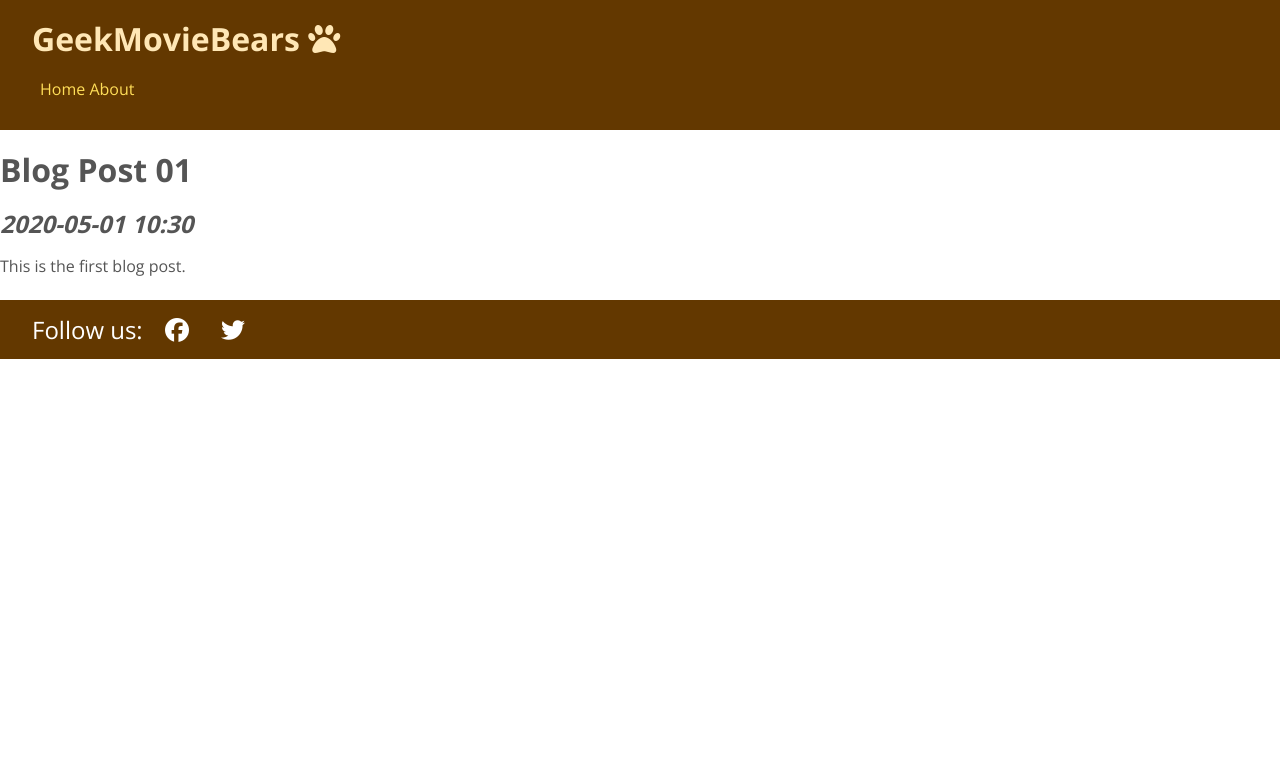
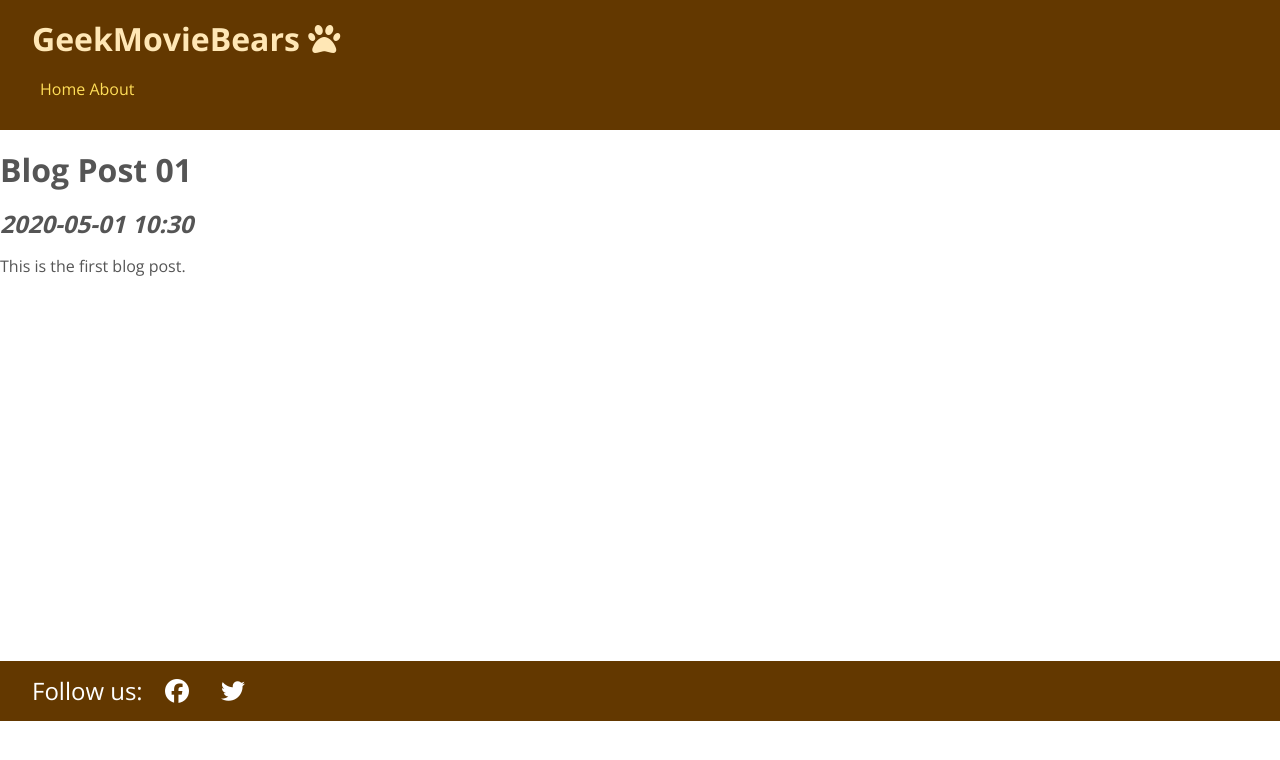
Before and after one commit to FinallyCanuck/geekmoviebears, an Eleventy site: page src/posts/post-01.md in a window 1280 px wide. Built offline with nearby package versions, Linux system fonts and the light colour scheme; Eleventy itself is replaced by a stand-in of ours; files that its build step writes are made by us from their sources; what node-fetch would draw is missing.

Commit message:
Setting minimum height for post-container

```diff
--- a/src/css/style.css
+++ b/src/css/style.css
@@ -54,6 +54,10 @@ a {
   margin-top: -1.5em;
 }
 
+.post-container {
+  min-height: 80vh;
+}
+
 .film {
   min-height: 375px;
 }
```
